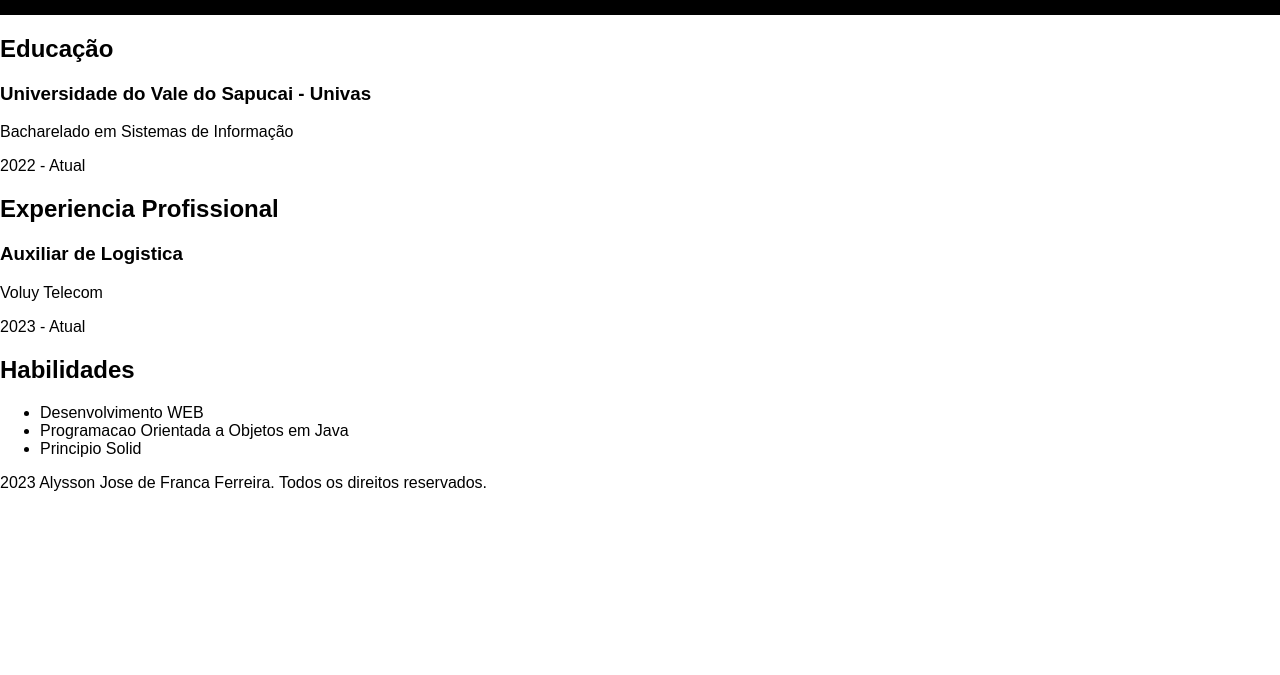
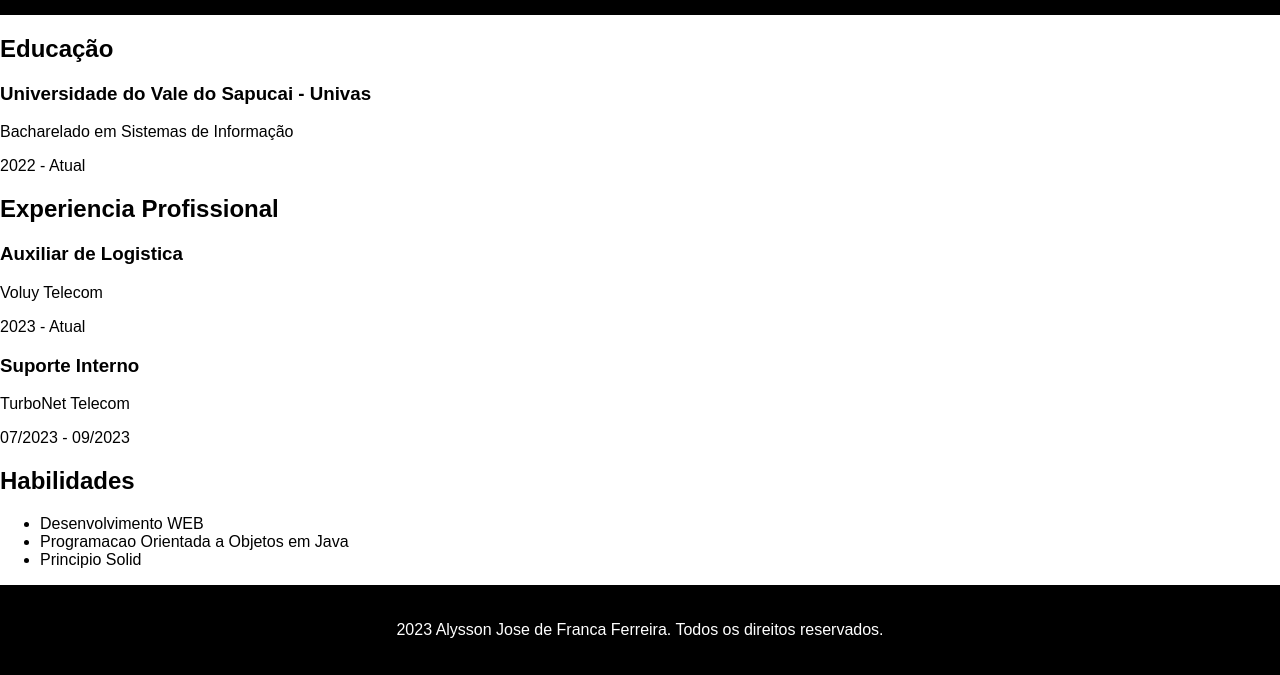
Before and after one commit to Alyssonjff/Alyssonjff.github.io, a plain HTML site: page index.html in a window 1280 px wide. Shown: the part 173-848 px from the top of the page. Before the commit the page ends 800 px from the top, so only its background shows below. Drawn offline with Linux system fonts and the light colour scheme.

Commit message:
adiciona Css Footer

```diff
--- a/index.html
+++ b/index.html
@@ -33,6 +33,9 @@
                 <h3>Auxiliar de Logistica</h3>
                 <p>Voluy Telecom</p>
                 <p>2023 - Atual</p>
+                <h3>Suporte Interno</h3>
+                <p>TurboNet Telecom</p>
+                <p>07/2023 - 09/2023</p>
             </div>
         </section>
         <section class="skills">
--- a/style.css
+++ b/style.css
@@ -21,3 +21,9 @@ img {
     float: left;
 
 }
+footer{
+    background-color: black;
+    color: white;
+    text-align: center;
+    padding: 20px;
+}
```
